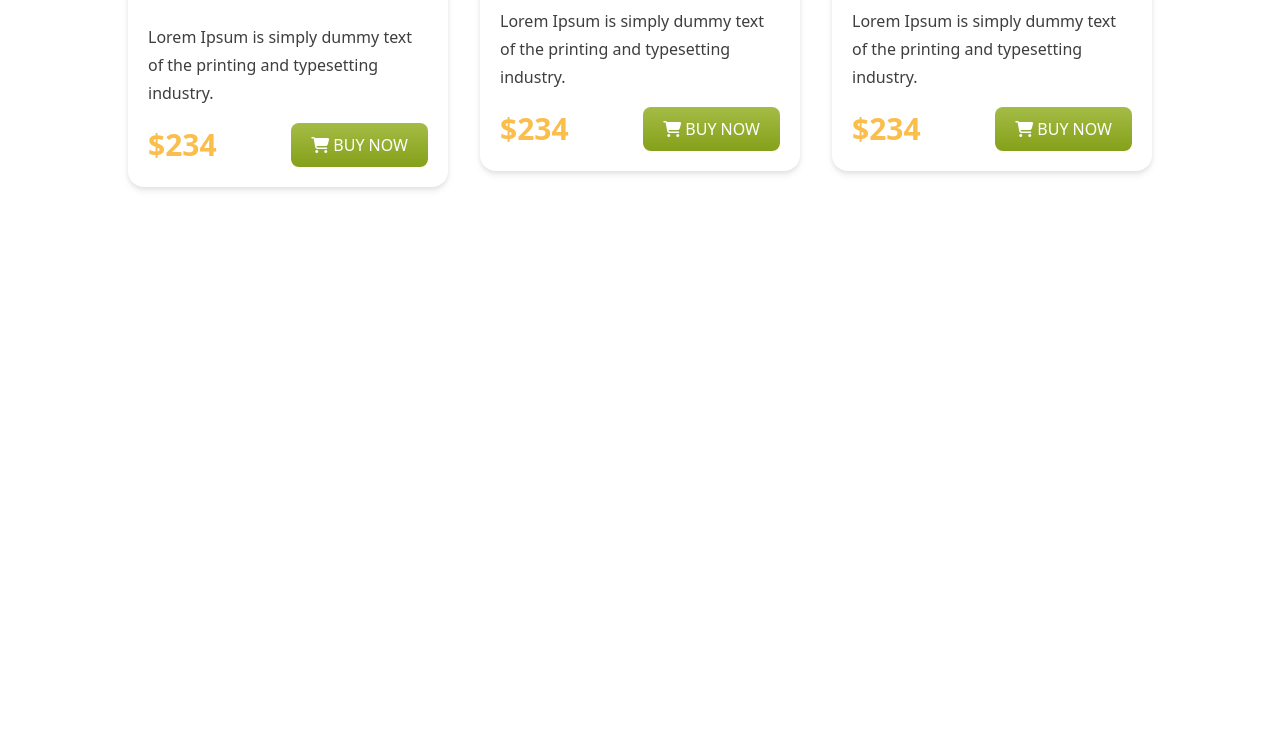
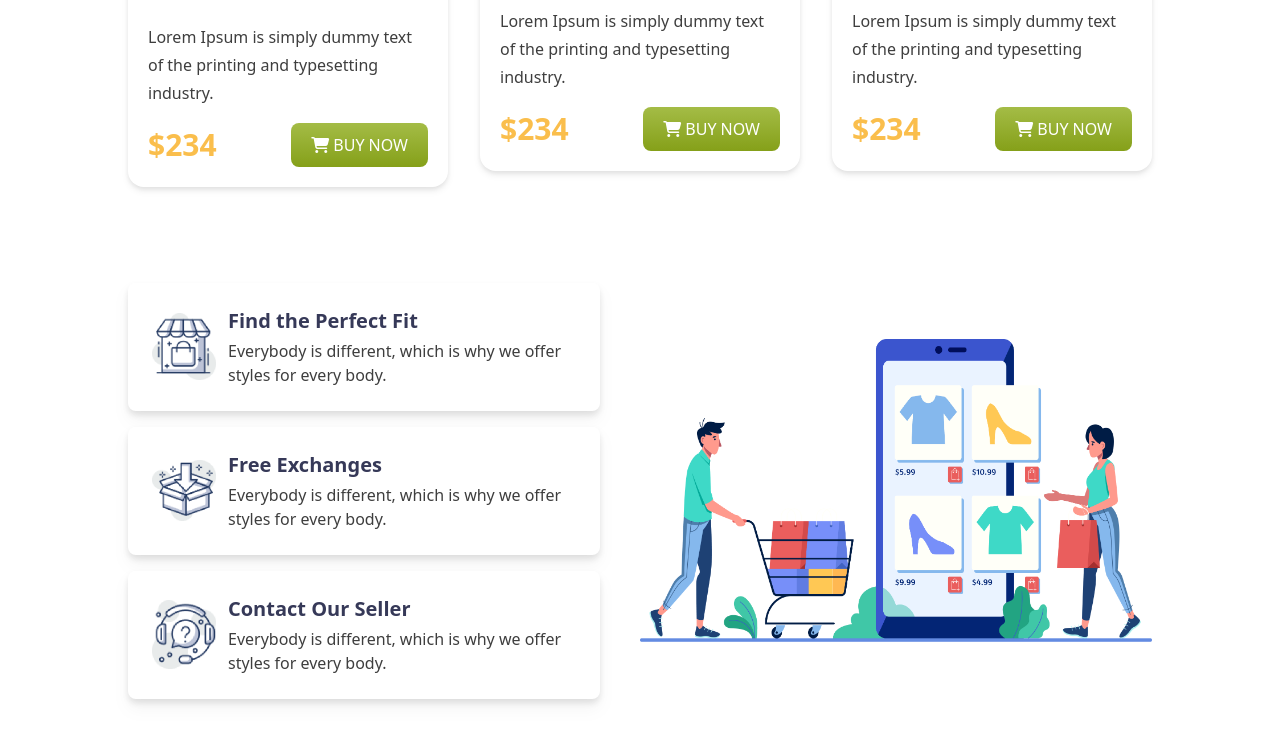
Before and after one commit to saadprof/PH-penguin-fashion-practice, a plain HTML site: page index.html in a window 1280 px wide. Shown: the part 1793-2536 px from the top of the page. Before the commit the page ends 2060 px from the top, so only its background shows below. Drawn offline with nearby package versions, Linux system fonts and the light colour scheme.

Commit message:
Services section added.

```diff
--- a/index.html
+++ b/index.html
@@ -51,17 +51,21 @@
 
     <!-- main part for main contents -->
     <main class="max-w-screen-lg mx-auto mt-10 mb-20">
-
       <!-- Women Jacket section -->
       <section class="p-3 sm:p-0">
         <h3 class="text-3xl text-[#363958] font-bold">WOMAN JACKET</h3>
 
         <div class="sm:flex items-center gap-8 my-5">
-
           <div class="bg-white rounded-2xl drop-shadow-md mb-5 sm:mb-0">
             <div class="p-5">
-              <img class="p-5 bg-[#F1F1F1] rounded-2xl" src="images/jacket-1.png" alt="" />
-              <h4 class="text-2xl font-bold text-[#363958] mt-3 mb-4">Yellow Coat Jacket</h4>
+              <img
+                class="p-5 bg-[#F1F1F1] rounded-2xl"
+                src="images/jacket-1.png"
+                alt=""
+              />
+              <h4 class="text-2xl font-bold text-[#363958] mt-3 mb-4">
+                Yellow Coat Jacket
+              </h4>
               <p class="text-[#3E3E3E] mb-4 leading-7">
                 Lorem Ipsum is simply dummy text of the printing and typesetting
                 industry.
@@ -79,8 +83,14 @@
 
           <div class="bg-white rounded-2xl drop-shadow-md mb-5 sm:mb-0">
             <div class="p-5">
-              <img class="p-5 bg-[#F1F1F1] rounded-2xl" src="images/jacket-2.png" alt="" />
-              <h4 class="text-2xl font-bold text-[#363958] mt-3 mb-4">Ladies Jacket </h4>
+              <img
+                class="p-5 bg-[#F1F1F1] rounded-2xl"
+                src="images/jacket-2.png"
+                alt=""
+              />
+              <h4 class="text-2xl font-bold text-[#363958] mt-3 mb-4">
+                Ladies Jacket
+              </h4>
               <p class="text-[#3E3E3E] mb-4 leading-7">
                 Lorem Ipsum is simply dummy text of the printing and typesetting
                 industry.
@@ -98,8 +108,14 @@
 
           <div class="bg-white rounded-2xl drop-shadow-md">
             <div class="p-5">
-              <img class="p-5 bg-[#F1F1F1] rounded-2xl" src="images/jacket-3.png" alt="" />
-              <h4 class="text-2xl font-bold text-[#363958] mt-3 mb-4">Woman Leather Jacket </h4>
+              <img
+                class="p-5 bg-[#F1F1F1] rounded-2xl"
+                src="images/jacket-3.png"
+                alt=""
+              />
+              <h4 class="text-2xl font-bold text-[#363958] mt-3 mb-4">
+                Woman Leather Jacket
+              </h4>
               <p class="text-[#3E3E3E] mb-4 leading-7">
                 Lorem Ipsum is simply dummy text of the printing and typesetting
                 industry.
@@ -114,19 +130,24 @@
               </div>
             </div>
           </div>
-
         </div>
       </section>
+
       <!-- Man Jacket section -->
       <section class="p-3 sm:p-0 mt-20">
         <h3 class="text-3xl text-[#363958] font-bold">MAN JACKET</h3>
 
         <div class="sm:flex items-center gap-8 my-5">
-
           <div class="bg-white rounded-2xl drop-shadow-md mb-5 sm:mb-0">
             <div class="p-5">
-              <img class="p-5 bg-[#F1F1F1] rounded-2xl" src="images/jacket-4.png" alt="" />
-              <h4 class="text-2xl font-bold text-[#363958] mt-3 mb-4">Snowboard Jacket Mens</h4>
+              <img
+                class="p-5 bg-[#F1F1F1] rounded-2xl"
+                src="images/jacket-4.png"
+                alt=""
+              />
+              <h4 class="text-2xl font-bold text-[#363958] mt-3 mb-4">
+                Snowboard Jacket Mens
+              </h4>
               <p class="text-[#3E3E3E] mb-4 leading-7">
                 Lorem Ipsum is simply dummy text of the printing and typesetting
                 industry.
@@ -144,8 +165,14 @@
 
           <div class="bg-white rounded-2xl drop-shadow-md mb-5 sm:mb-0">
             <div class="p-5">
-              <img class="p-5 bg-[#F1F1F1] rounded-2xl" src="images/jacket-5.png" alt="" />
-              <h4 class="text-2xl font-bold text-[#363958] mt-3 mb-4">Man Leather Jackets</h4>
+              <img
+                class="p-5 bg-[#F1F1F1] rounded-2xl"
+                src="images/jacket-5.png"
+                alt=""
+              />
+              <h4 class="text-2xl font-bold text-[#363958] mt-3 mb-4">
+                Man Leather Jackets
+              </h4>
               <p class="text-[#3E3E3E] mb-4 leading-7">
                 Lorem Ipsum is simply dummy text of the printing and typesetting
                 industry.
@@ -163,8 +190,14 @@
 
           <div class="bg-white rounded-2xl drop-shadow-md">
             <div class="p-5">
-              <img class="p-5 bg-[#F1F1F1] rounded-2xl" src="images/jacket-6.png" alt="" />
-              <h4 class="text-2xl font-bold text-[#363958] mt-3 mb-4">Man Casual Jackets</h4>
+              <img
+                class="p-5 bg-[#F1F1F1] rounded-2xl"
+                src="images/jacket-6.png"
+                alt=""
+              />
+              <h4 class="text-2xl font-bold text-[#363958] mt-3 mb-4">
+                Man Casual Jackets
+              </h4>
               <p class="text-[#3E3E3E] mb-4 leading-7">
                 Lorem Ipsum is simply dummy text of the printing and typesetting
                 industry.
@@ -179,8 +212,50 @@
               </div>
             </div>
           </div>
+        </div>
+      </section>
 
+      <!-- Services section -->
+      <section class="flex items-center gap-10 mt-24">
+        <div>
+          <div class="bg-white drop-shadow-lg rounded-lg">
+            <div class="flex items-center gap-3 p-6">
+              <img class="w-16" src="images/icons/house.png" alt="">
+              <div>
+                <h3 class="font-semibold text-xl text-[#363958]">Find the Perfect Fit</h3>
+                <p class="text-[#3E3E3E] mt-1">
+                  Everybody is different, which is why we offer styles for every
+                  body.
+                </p>
+              </div>
+            </div>
+          </div>
+          <div class="bg-white drop-shadow-lg rounded-lg my-4">
+            <div class="flex items-center gap-3 p-6">
+              <img class="w-16" src="images/icons/box.png" alt="">
+              <div>
+                <h3 class="font-semibold text-xl text-[#363958]">Free Exchanges</h3>
+                <p class="text-[#3E3E3E] mt-1">
+                  Everybody is different, which is why we offer styles for every
+                  body.
+                </p>
+              </div>
+            </div>
+          </div>
+          <div class="bg-white drop-shadow-lg rounded-lg">
+            <div class="flex items-center gap-3 p-6">
+              <img class="w-16" src="images/icons/question.png" alt="">
+              <div>
+                <h3 class="font-semibold text-xl text-[#363958]">Contact Our Seller</h3>
+                <p class="text-[#3E3E3E] mt-1">
+                  Everybody is different, which is why we offer styles for every
+                  body.
+                </p>
+              </div>
+            </div>
+          </div>
         </div>
+        <img class="w-1/2" src="images/shopping.png" alt="" />
       </section>
     </main>
   </body>
```
